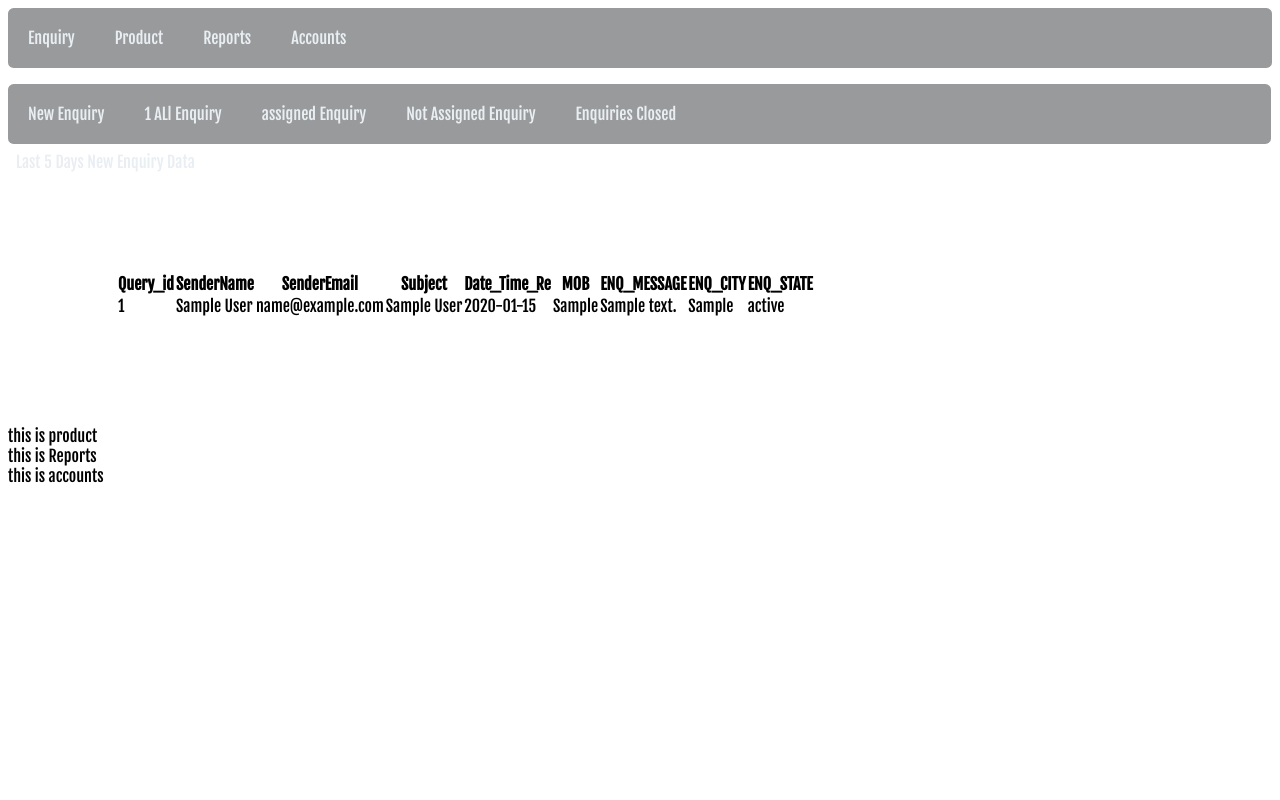
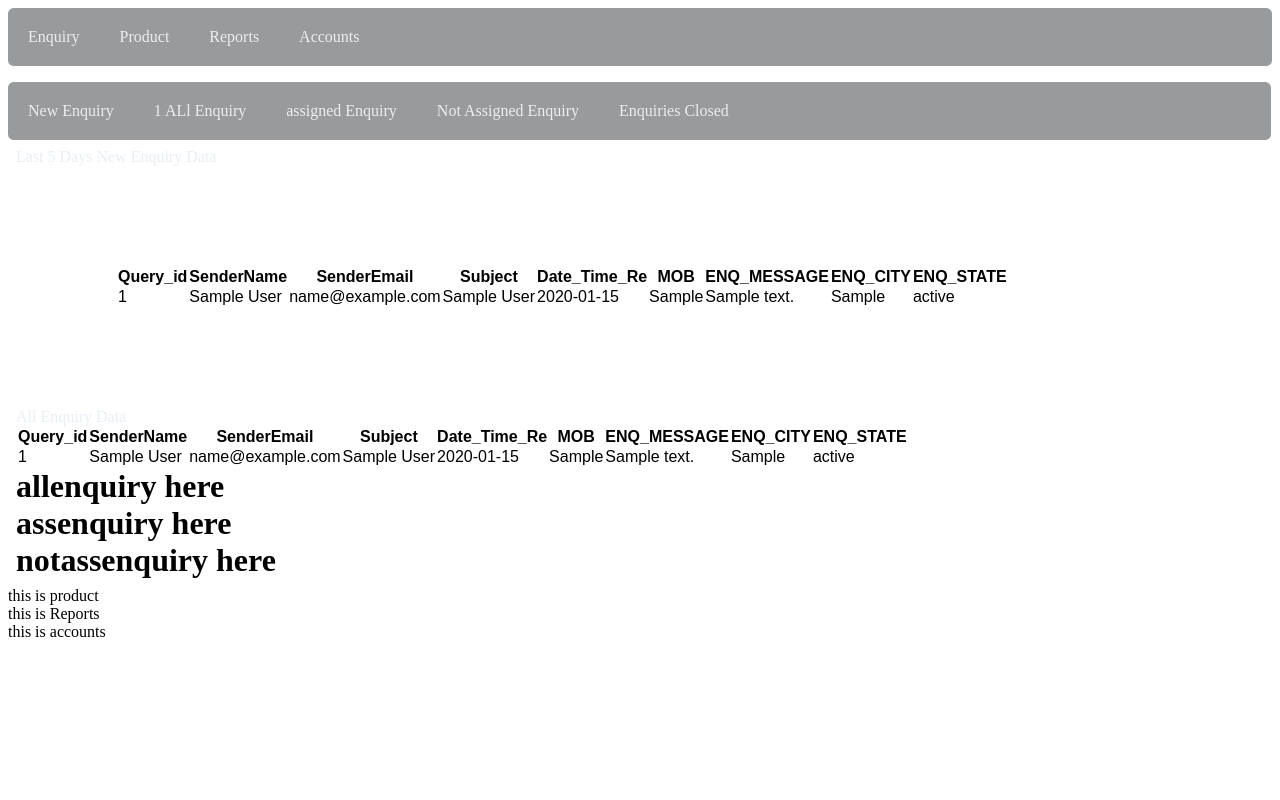
Before and after one commit to CODEr-SaNjU/indiamart_crm, a Django app: template Crm/templates/html_files/Dashboard.htm in a window 1280 px wide; the page is wider, and only the part inside the window is pictured. Run offline with Django 3.2, Linux system fonts and the light colour scheme; tables that the repository leaves empty hold one stand-in row (values such as "Sample post"); the template is opened without the code that fills it: values that come from a table or form of the project are taken from there, most other values are stand-ins (such as "Sample title", 1, 10 or a date in 2020); some libraries are stand-ins or nearby versions.

Commit message:
update dashboard

```diff
--- a/Crm/Crm_app/urls.py
+++ b/Crm/Crm_app/urls.py
@@ -6,7 +6,6 @@ urlpatterns = [
     path('',views.login,name="login"),
     path("Api_data/",views.api_data,name="Api_data"),
     path("Admin_panel/",views.Admin_panel,name="Admin_panel"),
-    path("All_enq/",views.All_Enquiry,name="All_Enquiry"),
     path("Enquiry_search/",views.Enquiry_search,name="Enquiry_search"),
     path("Enquiry_Update/<str:pk_id>/",views.Enquiry_Update,name="Enquiry_Update"),
     path("Enquiry_Delete/<str:pk_id>/",views.Enquiry_Delete,name="Enquiry_Delete"),
--- a/Crm/static/css/Header.css
+++ b/Crm/static/css/Header.css
@@ -3,9 +3,8 @@
 *{
     margin: 0px;
     padding: 0px;
-    box-sizing:border-box ;
-    font-family: 'Baloo Da 2', cursive;
-    font-family: 'Fjalla One', sans-serif;
+    /* font-family: 'Baloo Da 2', cursive;
+    font-family: 'Fjalla One', sans-serif; */
 }
 
 
--- a/Crm/templates/html_files/Dashboard.htm
+++ b/Crm/templates/html_files/Dashboard.htm
@@ -27,11 +27,11 @@
       <div class="card-body tab-content border-0">
         <div class="tab-pane active" id="enquiry">
           <nav class="nav nav-tabs bg-dark card-header-tabs nav-fill" style="list-style-type: none;">
-            <a class="text-primary text-uppercase mb-1" href="#">New Enquiry</a>
-            <a class="text-success text-uppercase mb-1" href="#"><span class="text-info">{{total_enquiry_data}}</span> ALl Enquiry</a>
-            <a class="text-info text-uppercase mb-1" href="#">assigned Enquiry</a>
-            <a class="text-gray-100 text-uppercase mb-1" href="#">Not Assigned Enquiry</a>
-            <a class="text-warning text-uppercase mb-1" href="#">Enquiries Closed</a>
+            <a data-toggle="tab" class="text-primary text-uppercase mb-1" href="#newenquiry">New Enquiry</a>
+            <a data-toggle="tab" class="text-success text-uppercase mb-1" href="#allenquiry" ><span class="text-info">{{total_enquiry_data}}</span> ALl Enquiry</a>
+            <a data-toggle="tab" class="text-info text-uppercase mb-1" href="#assenquiry">assigned Enquiry</a>
+            <a data-toggle="tab" class="text-gray-100 text-uppercase mb-1" href="#notassenquiry">Not Assigned Enquiry</a>
+            <a data-toggle="tab" class="text-warning text-uppercase mb-1" href="#enquiryclosed">Enquiries Closed</a>
           </nav>
           <hr-2>
           <div class="col-lg-10" style="padding-top: -40px;">
@@ -53,7 +53,7 @@
                           <th>ENQ_STATE</th>
                         </tr>
 
-                        {% for i in last_five %}
+                        {% for i in last_all_enq %}
                         <tr>
                           <td>{{i.QUERY_ID}}</td>
                           <td>{{i.SENDERNAME}}</td>
@@ -68,6 +68,46 @@
                         {% endfor %}
                       </table>
                   </div>
+                </div>
+                <div class="tab-pane" id="allenquiry">
+                  <div class="col-12" >
+                    <a class="btn btn-primary  btn-sm btn-block" style="margin-top: -13px;" href="#">All Enquiry Data</a>
+                    <table class="table table-sm">
+                      <tr>
+                        <th>Query_id</th>
+                        <th>SenderName</th>
+                        <th>SenderEmail</th>
+                        <th>Subject</th>
+                        <th>Date_Time_Re</th>
+                        <th>MOB</th>
+                        <th>ENQ_MESSAGE</th>
+                        <th>ENQ_CITY</th>
+                        <th>ENQ_STATE</th>
+                      </tr>
+                      {% for i in all_enq %}
+                      <tr>
+                        <td>{{i.QUERY_ID}}</td>
+                        <td>{{i.SENDERNAME}}</td>
+                        <td>{{i.SENDEREMAIL}}</td>
+                        <td>{{i.SUBJECT}}</td>
+                        <td>{{i.DATE_TIME_RE}}</td>
+                        <td>{{i.MOB}}</td>
+                        <td>{{i.ENQ_MESSAGE}}</td>
+                        <td>{{i.ENQ_CITY}}</td>
+                        <td>{{i.ENQ_STATE}}</td>
+                      </tr>
+                      {% endfor %}
+                    </table>
+                  </div>
+                </div>
+                <div class="tab-pane" id="allenquiry">
+                  <h1>allenquiry here</h1>
+                </div>
+                <div class="tab-pane" id="assenquiry">
+                  <h1>assenquiry here</h1>
+                </div>
+                <div class="tab-pane" id="notassenquiry">
+                  <h1>notassenquiry here</h1>
                 </div>
               </div>
             </div>
```
Also changed, not shown: Crm/Crm_app/views.py (+6 -10 lines), Crm/templates/html_files/all_enq.htm (added).
